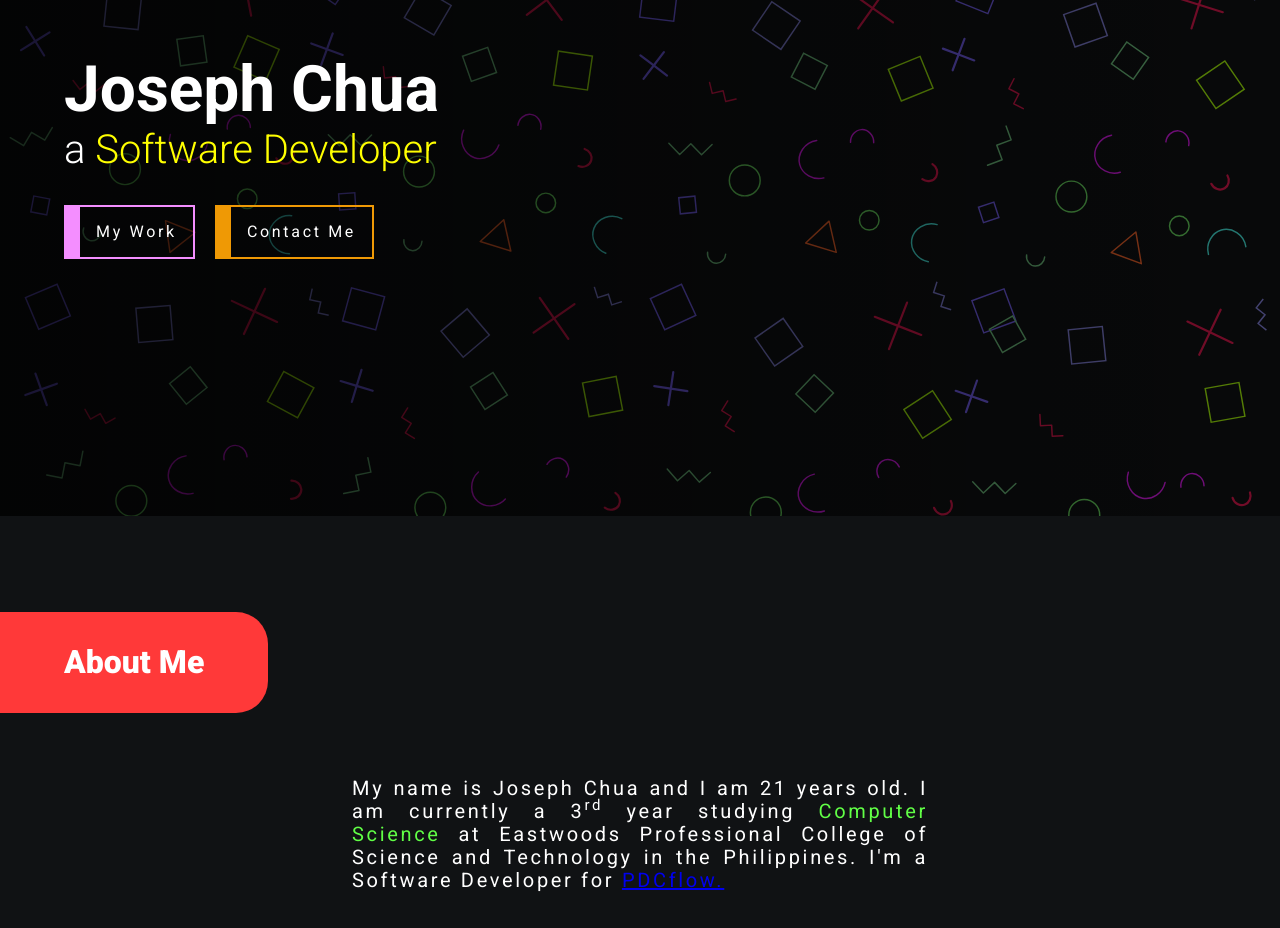
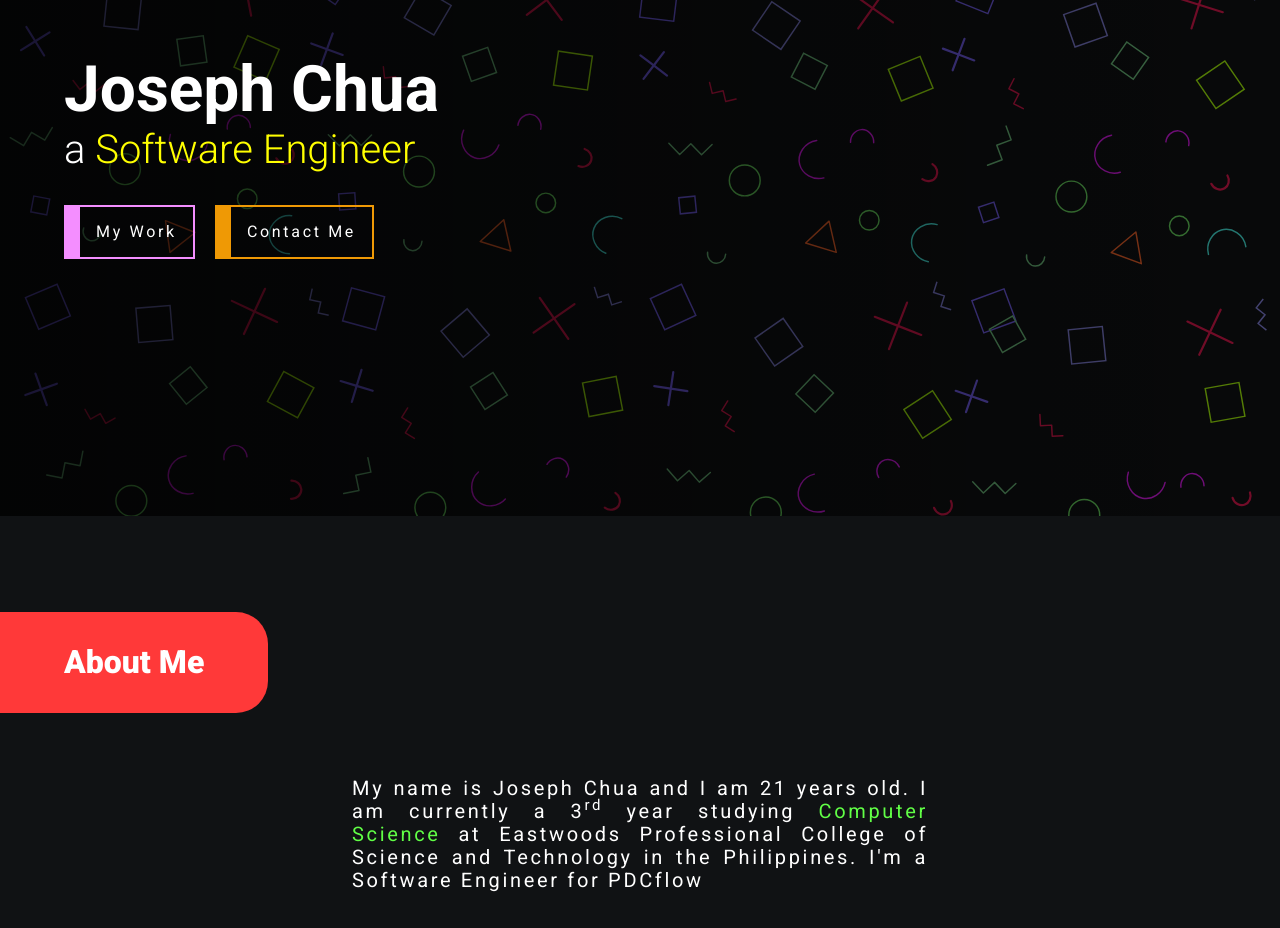
Before and after one commit to RepeaterCreeper/repeatercreeper.github.io, a website built with Parcel: page index.html in a window 1280 px wide. Shown: the part 300-1228 px from the top of the page. Built offline with nearby package versions, Linux system fonts and the light colour scheme; a script that the page names is missing.

Commit message:
Update index.html

```diff
--- a/index.html
+++ b/index.html
@@ -81,7 +81,7 @@
     <section class="section hero" id="home">
         <div class="hero-content">
             <h1 class="title">Joseph Chua</h1>
-            <p class="subtitle">a <span style="color: yellow;">Software Developer</span></p>
+            <p class="subtitle">a <span style="color: yellow;">Software Engineer</span></p>
             <div style="margin-top: 32px;">
                 <a href="#projects" class="btn btn-outline blue-border hvr-bounce-to-right">My Work</a>
                 <a href="#contact" class="btn btn-outline orange-border hvr-bounce-to-right">Contact Me</a>
@@ -93,7 +93,7 @@
             <h1 style="margin: 0; font-weight: 800">About Me</h1>
         </div>
         <div class="section-content">
-            <p>My name is Joseph Chua and I am <span id="age">21</span> years old. I am currently a 3<sup>rd</sup> year studying <span style="color: rgb(97, 255, 70);">Computer Science</span> at Eastwoods Professional College of Science and Technology in the Philippines. I'm a Software Developer for <a href="https://pdcflow.com">PDCflow.</a></p>
+            <p>My name is Joseph Chua and I am <span id="age">21</span> years old. I am currently a 3<sup>rd</sup> year studying <span style="color: rgb(97, 255, 70);">Computer Science</span> at Eastwoods Professional College of Science and Technology in the Philippines. I'm a Software Engineer for PDCflow</p>
             <p>While I do love Full Stack <span style="color:rgb(97, 255, 70)">Web Development</span> and completing a project from the ground up. I equally, if not more, enjoy doing UX/UI Design in Adobe XD or Figma. If I was to pursue a career, it would most likely be UX/UI Designer. If you want to know more about me, you can read more below or we can have a chat!</p>
         </div>
         <div class="section-actions">
@@ -294,7 +294,7 @@
                 <h2>Work Achievements</h2>
                 <ul>
                     <li><b>[2018 - 2019]</b> Worked for the first time at USPS REC as a Data Conversion Operator</li>
-                    <li><b>[2022 - present]</b> Working as a Software Developer at PDCflow.</li>
+                    <li><b>[2022 - present]</b> Working as a Software Engineer at PDCflow.</li>
                 </ul>
             </div>
         </div>
@@ -328,7 +328,6 @@
             </ul>
         </div>
         <div style="display: flex; flex: 1; justify-content: center; align-items: center; flex-wrap: wrap; gap: 16px;">
-            <a target="_blank" href="https://facebook.com/TheBoyNamed" class="social-icon facebook"><i class="fab fa-facebook-f"></i></a>
             <a target="_blank" href="https://www.linkedin.com/in/RepeaterCreeper/" class="social-icon linkedin"><i class="fab fa-linkedin-in"></i></a>
             <a target="_blank" href="https://twitter.com/RepeaterCreeper" class="social-icon twitter"><i class="fab fa-twitter"></i></a>
             <a target="_blank" href="https://www.github.com/RepeaterCreeper" class="social-icon github"><i class="fab fa-github"></i></a>
```
